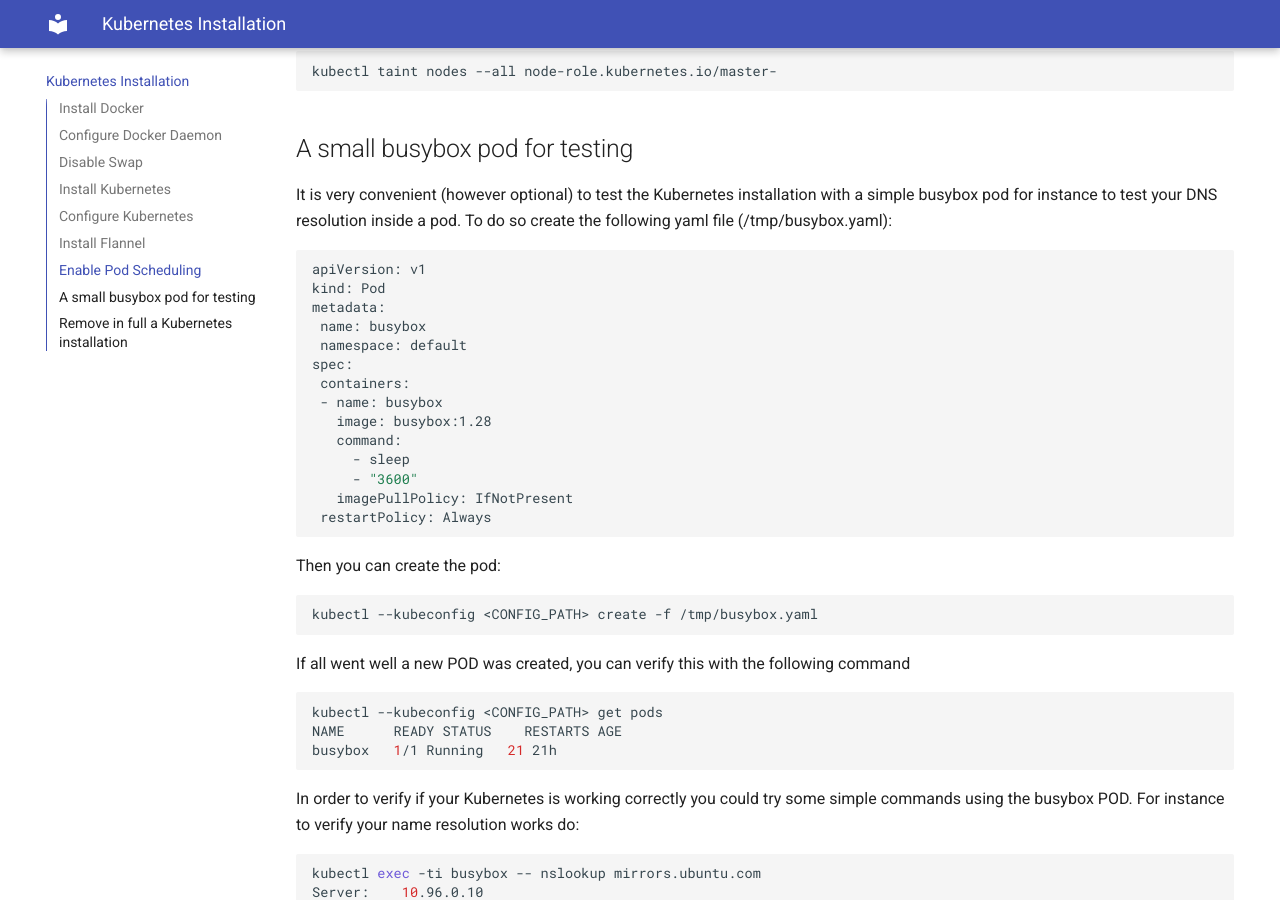
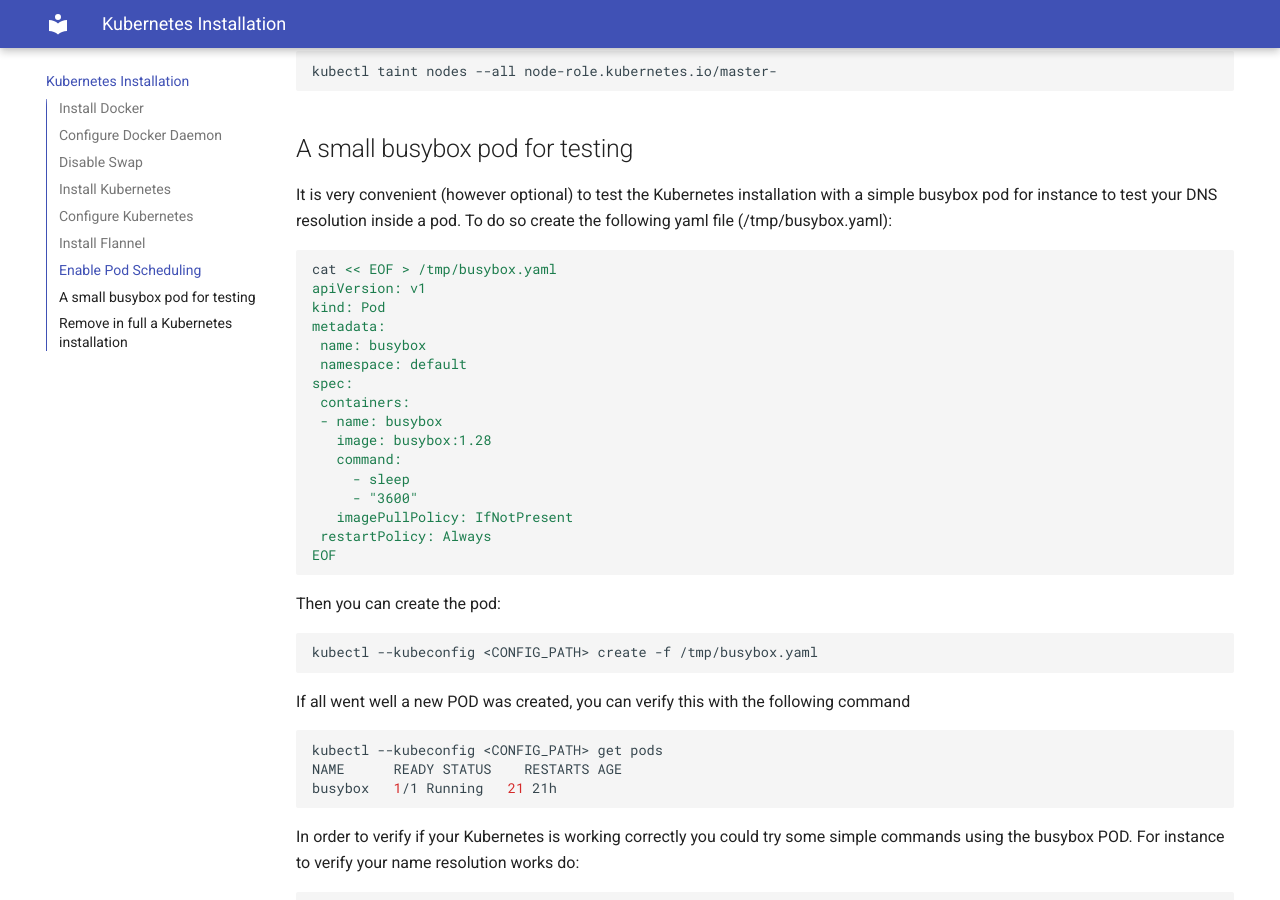
Before and after one commit to accelleran/drax-docs, an MkDocs documentation site: the page built from docs/kubernetes-install/index.md, in a window 1280 px wide and 900 px high, scrolled down 3188 px. Built offline with MkDocs 1.6.1 and Material for MkDocs 9.7.7, drawn with Linux system fonts in a browser that asks for light colours; the version menu is left out.

Commit message:
Update index.md

````diff
--- a/docs/kubernetes-install/index.md
+++ b/docs/kubernetes-install/index.md
@@ -161,7 +161,7 @@ kubectl taint nodes --all node-role.kubernetes.io/master-
 It is very convenient (however optional) to test the Kubernetes installation with a simple busybox pod for instance to test your DNS resolution inside a pod. To do so create the following yaml file (/tmp/busybox.yaml):
 
 ``` bash
-
+cat << EOF > /tmp/busybox.yaml
 apiVersion: v1
 kind: Pod
 metadata:
@@ -176,6 +176,7 @@ spec:
      - "3600"
    imagePullPolicy: IfNotPresent
  restartPolicy: Always
+EOF
 ```
 
 Then you can create the pod:
````
